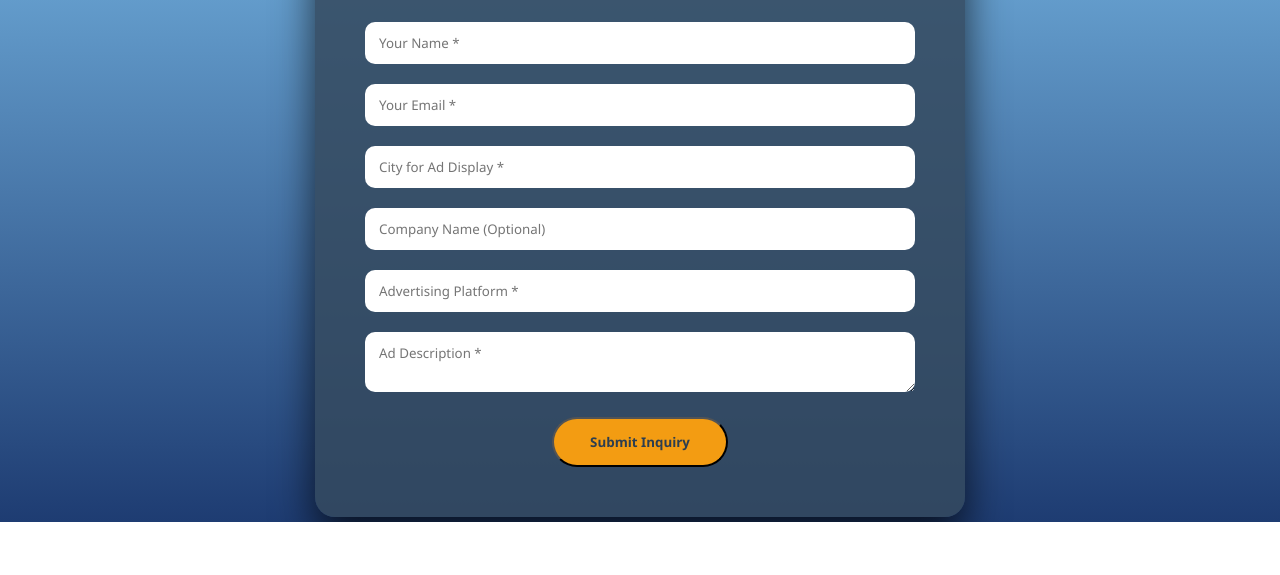
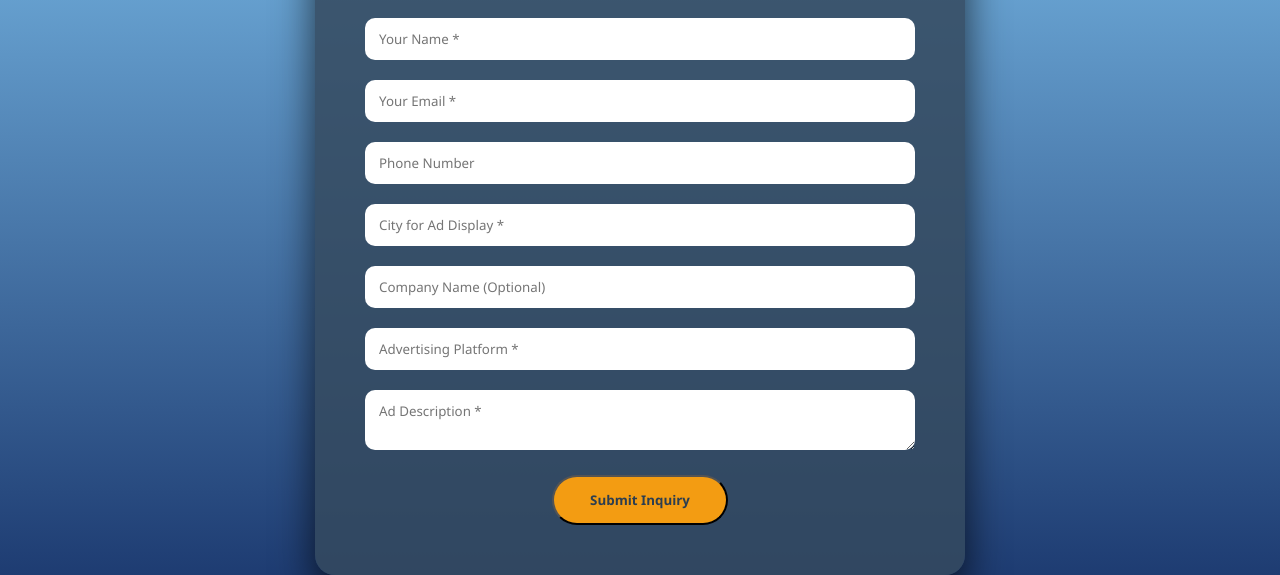
Before and after one commit to AdvertisingAvengers/advertising-avengers, a plain HTML site: page jforms.html in a window 1280 px wide. Shown: the part 278-853 px from the top of the page. Before the commit the page ends 800 px from the top, so only its background shows below. Drawn offline with Linux system fonts and the light colour scheme.

Commit message:
Update jforms.html

```diff
--- a/jforms.html
+++ b/jforms.html
@@ -35,6 +35,7 @@
 
       <input type="text" name="name" placeholder="Your Name *" required />
       <input type="email" name="email" placeholder="Your Email *" required />
+      <input type="tel" name="phone" placeholder="Phone Number" required pattern="[0-9]{10}" tiltle="Enter a valid 10-digit phone number"/>
       <input type="text" name="city" placeholder="City for Ad Display *" required />
       <input type="text" name="company" placeholder="Company Name (Optional)" />
       <input type="text" name="platform" placeholder="Advertising Platform *" required />
```
